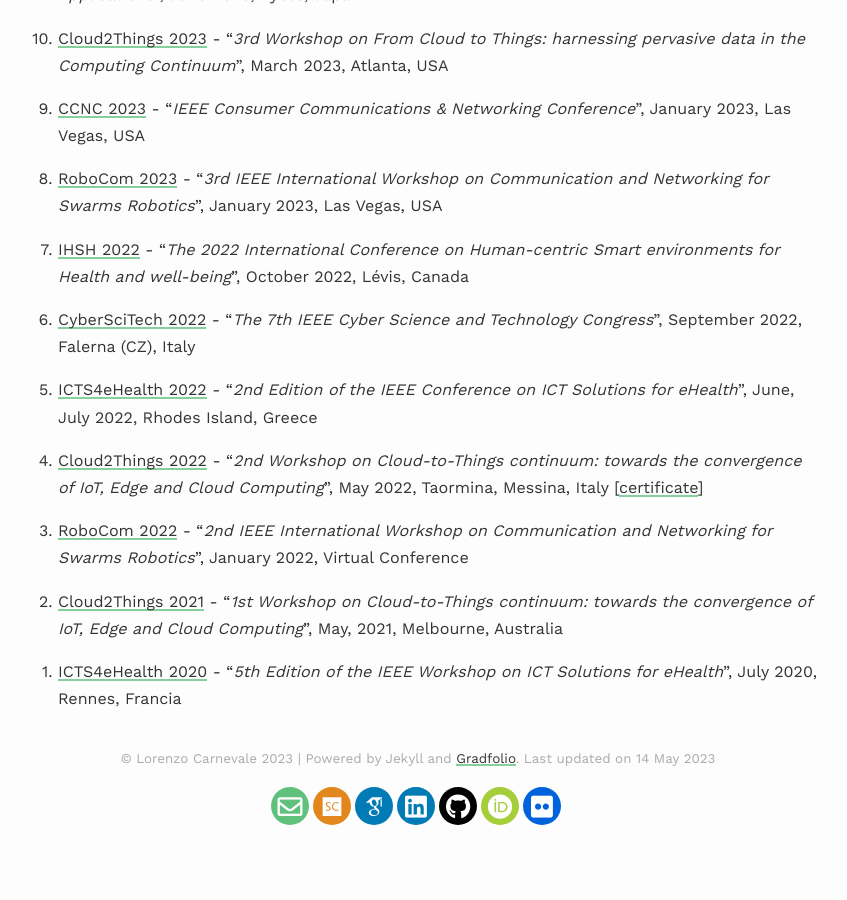
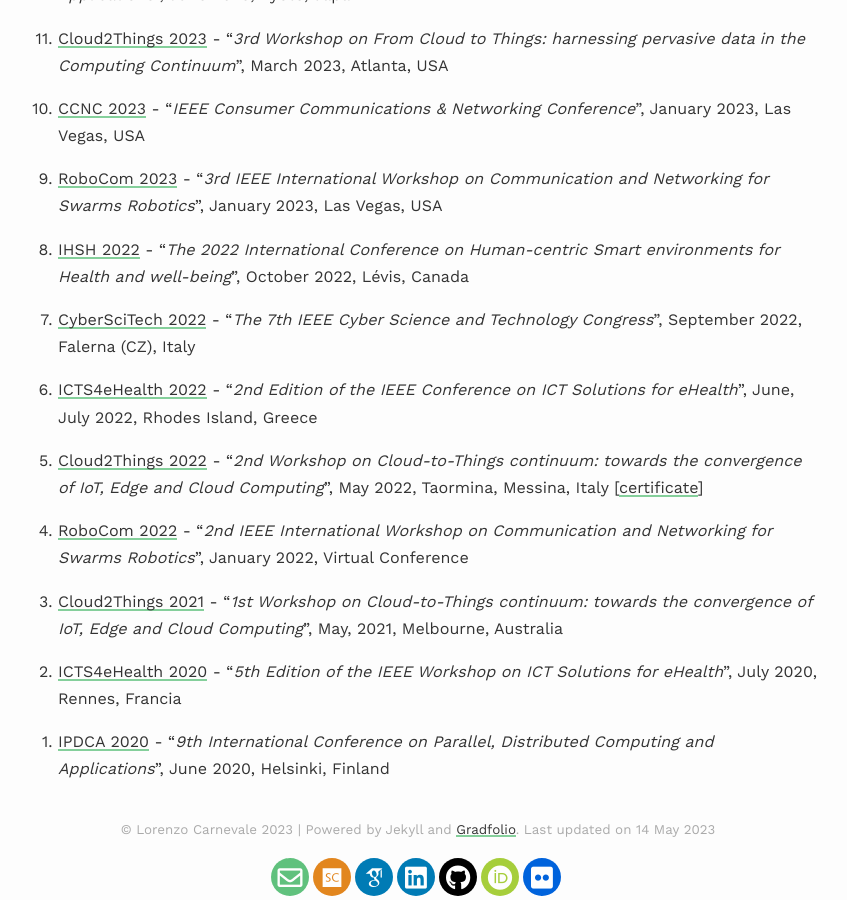
Before and after one commit to lcarnevale/lcarnevale.github.io, a Jekyll site: the page built from _pages/activities.md, in a window 1280 px wide and 900 px high, scrolled down 1815 px. Shown: the whole window, without its empty margins (222-1069 px from the left). Built offline with Jekyll 4.4.1, drawn with Linux system fonts in a browser that asks for light colours; nearby versions of some CDN libraries; some web fonts are replaced; before the commit the page ends 2644 px from its top, so only the background shows below that.

Commit message:
included IPDCA 2020

```diff
--- a/_pages/activities.md
+++ b/_pages/activities.md
@@ -74,4 +74,6 @@ The following calls are open and wait for your submission. If you have any quest
 0. [Cloud2Things 2021](https://cloud2things2021.netsons.org/) - "<i>1st Workshop on Cloud-to-Things continuum: towards the convergence of IoT, Edge and Cloud Computing</i>", May, 2021, Melbourne, Australia
 
 0. [ICTS4eHealth 2020](https://icts4ehealth.icar.cnr.it/ICTS4eHealth2020/index.html) - "<i>5th Edition of the IEEE Workshop on ICT Solutions for eHealth</i>", July 2020, Rennes, Francia
+
+0. [IPDCA 2020](https://sites.google.com/view/ipdca2020) - "<i>9th International Conference on Parallel, Distributed Computing and Applications</i>", June 2020, Helsinki, Finland
 {: reversed="reversed"}
```
